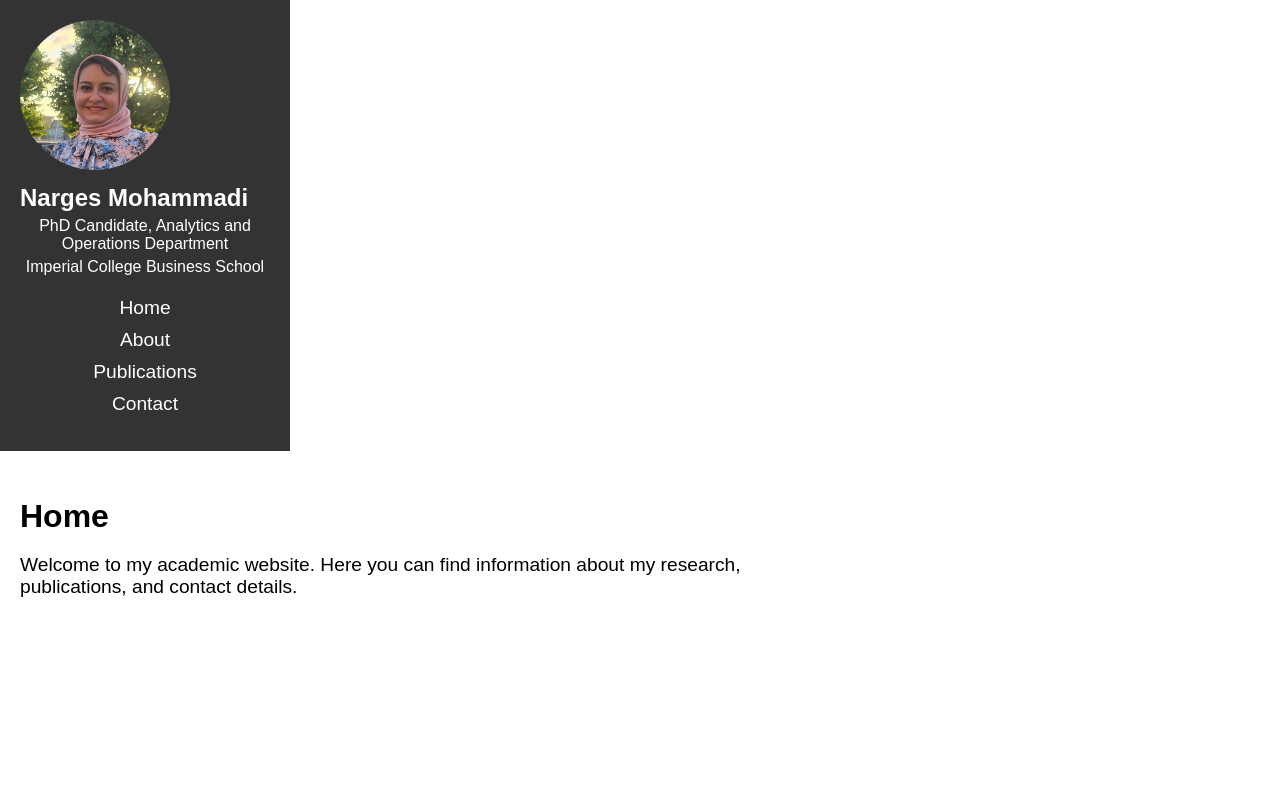
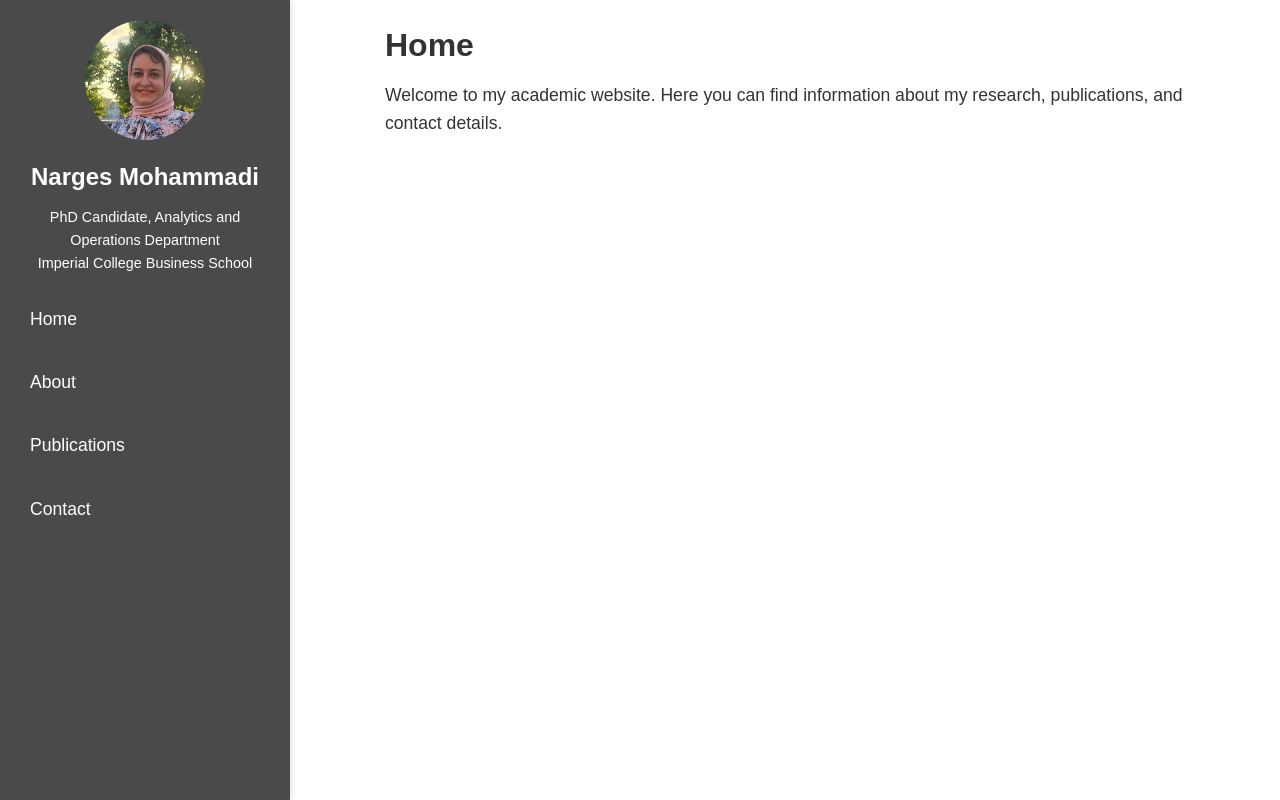
Before and after one commit to Narges9513/narges9513.github.io, a plain HTML site: page index.html in a window 1280 px wide. Drawn offline with Linux system fonts and the light colour scheme.

Commit message:
Update styles.css

```diff
--- a/css/styles.css
+++ b/css/styles.css
@@ -1,58 +1,81 @@
-body {
+/* Reset some default styling */
+body, h1, h2, p {
     margin: 0;
-    font-family: Arial, sans-serif;
-    display: flex;
+    padding: 0;
 }
 
+/* Basic styling */
+body {
+    font-family: 'Arial', sans-serif;
+    color: #333;
+    line-height: 1.6;
+    display: flex;
+    min-height: 100vh;
+    margin: 0;
+}
+
+.container {
+    display: flex;
+    flex: 1;
+}
+
+/* Sidebar styling */
 .sidebar {
     width: 250px;
-    background: #333;
+    background: #4a4a4a;
     color: #fff;
-    display: flex;
-    flex-direction: column;
-    align-items: center;
     padding: 20px;
+    box-shadow: 2px 0 5px rgba(0, 0, 0, 0.1);
 }
 
-.profile img {
-    border-radius: 50%;
-    width: 150px;
-    height: 150px;
+.sidebar .profile {
+    text-align: center;
+    margin-bottom: 20px;
 }
 
-.profile h1 {
-    font-size: 1.5em;
-    margin: 10px 0 5px;
+.sidebar .profile img {
+    border-radius: 50%;
+    width: 120px;
+    height: 120px;
+    object-fit: cover;
+    margin-bottom: 10px;
 }
 
-.profile p {
-    text-align: center;
-    margin: 5px 0;
+.sidebar .profile h1 {
+    font-size: 1.5em;
+    margin-bottom: 10px;
 }
 
-nav ul {
+.sidebar .profile p {
+    font-size: 0.9em;
+}
+
+.sidebar nav ul {
     list-style: none;
     padding: 0;
-    width: 100%;
-    text-align: center;
 }
 
-nav ul li {
-    margin: 10px 0;
+.sidebar nav ul li {
+    margin: 15px 0;
 }
 
-nav ul li a {
+.sidebar nav ul li a {
     color: #fff;
     text-decoration: none;
-    font-size: 1.2em;
+    font-size: 1.1em;
+    display: block;
+    padding: 10px;
+    border-radius: 5px;
+    transition: background 0.3s;
 }
 
-nav ul li a:hover {
-    text-decoration: underline;
+.sidebar nav ul li a:hover {
+    background: #575757;
 }
 
+/* Main content styling */
 .content {
-    flex-grow: 1;
+    flex: 1;
     padding: 20px;
 }
 
@@ -67,5 +90,6 @@ nav ul li a:hover {
 }
 
 .content p {
-    font-size: 1.2em;
+    font-size: 1.1em;
+    margin-bottom: 20px;
 }
```
